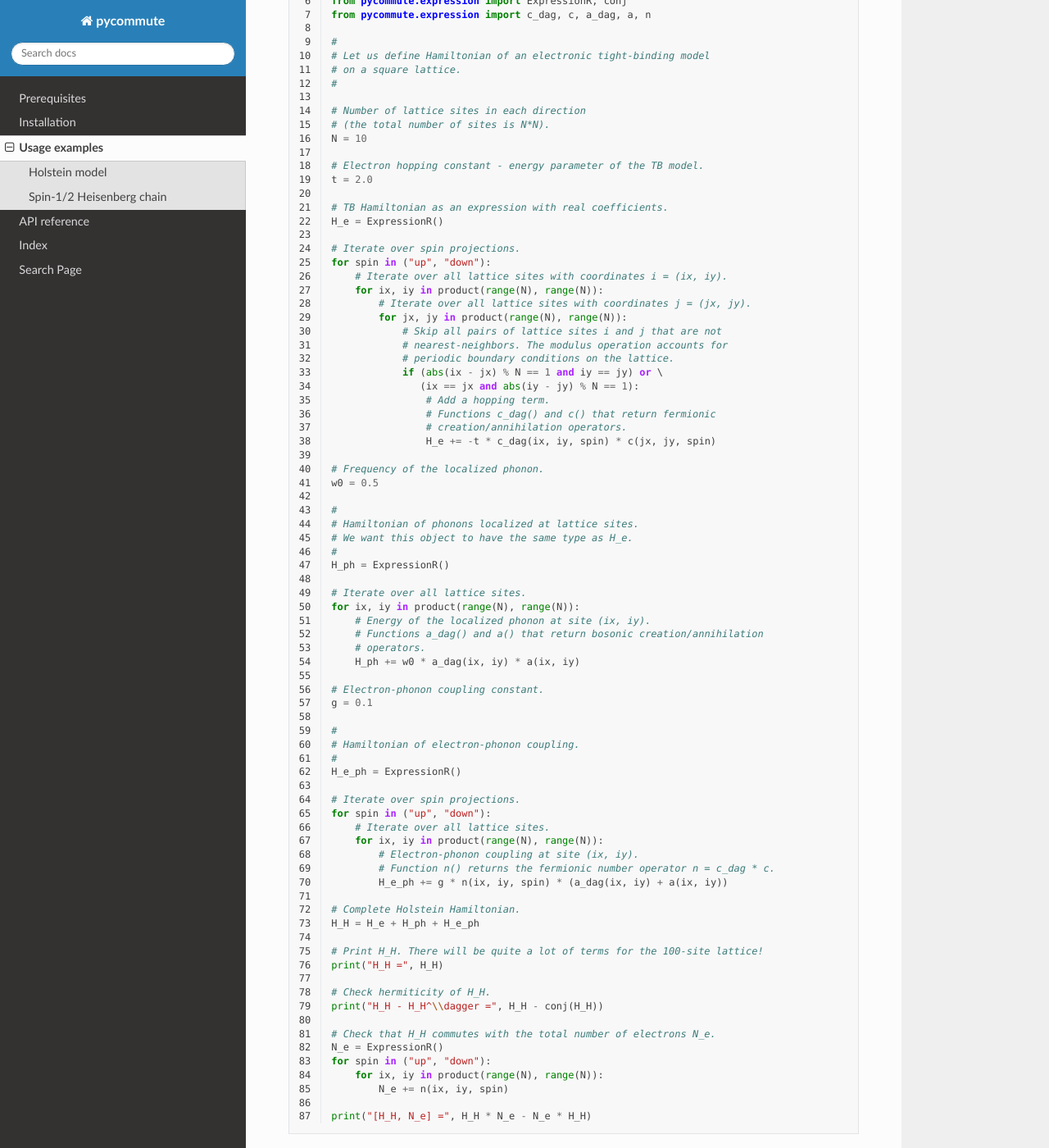
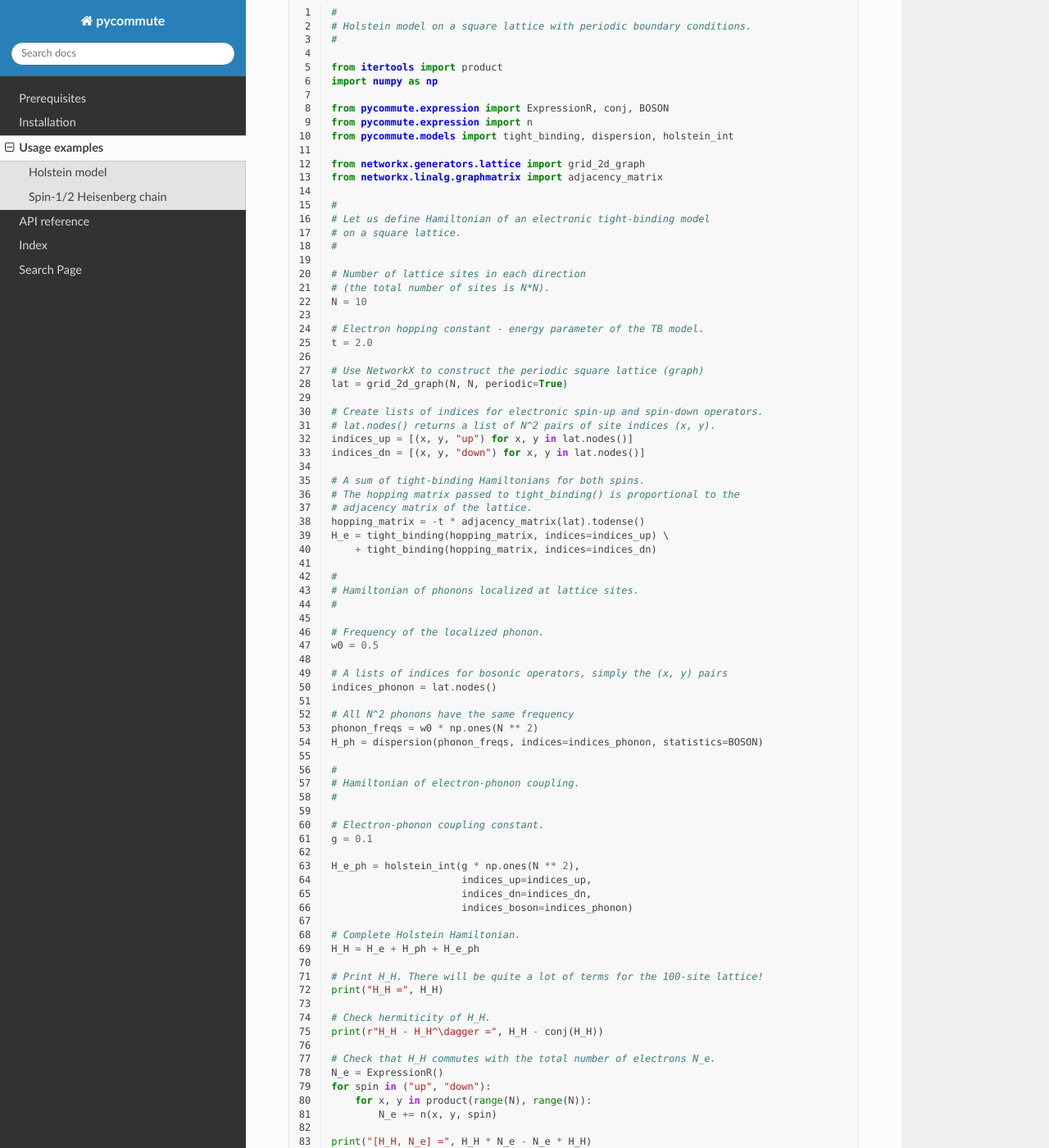
Before and after one commit to krivenko/pycommute, a Sphinx documentation site: the page built from docs/examples.rst, in a window 1280 px wide and 1400 px high, scrolled down 779 px. Shown: the whole window at 82% size. Built offline with Sphinx 7.4.7 and the Read the Docs theme 2.0.0, drawn with Linux system fonts in a browser that asks for light colours; some of the changed text lies outside the part shown.

Commit message:
doc: Make use of model functions in the 'holstein' example

```diff
--- a/docs/examples.rst
+++ b/docs/examples.rst
@@ -33,6 +33,12 @@ The Hamiltonian considered here is a sum of three terms.
 
     \hat H_\text{e-ph} = g \sum_\sigma \sum_i n_{i,\sigma}(a^\dagger_i + a_i).
 
+Instead of writing the sums over lattice sites explicitly, we call library
+functions :func:`tight_binding() <pycommute.models.tight_binding>`,
+:func:`dispersion() <pycommute.models.dispersion>` and
+:func:`holstein_int() <pycommute.models.holstein_int>`.
+We also make use of the `NetworkX <https://networkx.org/>`_ package
+to easily generate the adjacency matrix of the periodic square lattice.
 
 .. literalinclude:: holstein.py
   :language: python
--- a/docs/holstein.py
+++ b/docs/holstein.py
@@ -9,12 +9,18 @@
 # file, You can obtain one at http://mozilla.org/MPL/2.0/.
 
 #
-# Holstein model on a square lattice.
+# Holstein model on a square lattice with periodic boundary conditions.
 #
 
 from itertools import product
-from pycommute.expression import ExpressionR, conj
-from pycommute.expression import c_dag, c, a_dag, a, n
+import numpy as np
+
+from pycommute.expression import ExpressionR, conj, BOSON
+from pycommute.expression import n
+from pycommute.models import tight_binding, dispersion, holstein_int
+
+from networkx.generators.lattice import grid_2d_graph
+from networkx.linalg.graphmatrix import adjacency_matrix
 
 #
 # Let us define Hamiltonian of an electronic tight-binding model
@@ -28,56 +34,46 @@ N = 10
 # Electron hopping constant - energy parameter of the TB model.
 t = 2.0
 
-# TB Hamiltonian as an expression with real coefficients.
-H_e = ExpressionR()
+# Use NetworkX to construct the periodic square lattice (graph)
+lat = grid_2d_graph(N, N, periodic=True)
 
-# Iterate over spin projections.
-for spin in ("up", "down"):
-    # Iterate over all lattice sites with coordinates i = (ix, iy).
-    for ix, iy in product(range(N), range(N)):
-        # Iterate over all lattice sites with coordinates j = (jx, jy).
-        for jx, jy in product(range(N), range(N)):
-            # Skip all pairs of lattice sites i and j that are not
-            # nearest-neighbors. The modulus operation accounts for
-            # periodic boundary conditions on the lattice.
-            if (abs(ix - jx) % N == 1 and iy == jy) or \
-               (ix == jx and abs(iy - jy) % N == 1):
-                # Add a hopping term.
-                # Functions c_dag() and c() that return fermionic
-                # creation/annihilation operators.
-                H_e += -t * c_dag(ix, iy, spin) * c(jx, jy, spin)
+# Create lists of indices for electronic spin-up and spin-down operators.
+# lat.nodes() returns a list of N^2 pairs of site indices (x, y).
+indices_up = [(x, y, "up") for x, y in lat.nodes()]
+indices_dn = [(x, y, "down") for x, y in lat.nodes()]
+
+# A sum of tight-binding Hamiltonians for both spins.
+# The hopping matrix passed to tight_binding() is proportional to the
+# adjacency matrix of the lattice.
+hopping_matrix = -t * adjacency_matrix(lat).todense()
+H_e = tight_binding(hopping_matrix, indices=indices_up) \
+    + tight_binding(hopping_matrix, indices=indices_dn)
+
+#
+# Hamiltonian of phonons localized at lattice sites.
+#
 
 # Frequency of the localized phonon.
 w0 = 0.5
 
+# A lists of indices for bosonic operators, simply the (x, y) pairs
+indices_phonon = lat.nodes()
+
+# All N^2 phonons have the same frequency
+phonon_freqs = w0 * np.ones(N ** 2)
+H_ph = dispersion(phonon_freqs, indices=indices_phonon, statistics=BOSON)
+
 #
-# Hamiltonian of phonons localized at lattice sites.
-# We want this object to have the same type as H_e.
+# Hamiltonian of electron-phonon coupling.
 #
-H_ph = ExpressionR()
-
-# Iterate over all lattice sites.
-for ix, iy in product(range(N), range(N)):
-    # Energy of the localized phonon at site (ix, iy).
-    # Functions a_dag() and a() that return bosonic creation/annihilation
-    # operators.
-    H_ph += w0 * a_dag(ix, iy) * a(ix, iy)
 
 # Electron-phonon coupling constant.
 g = 0.1
 
-#
-# Hamiltonian of electron-phonon coupling.
-#
-H_e_ph = ExpressionR()
-
-# Iterate over spin projections.
-for spin in ("up", "down"):
-    # Iterate over all lattice sites.
-    for ix, iy in product(range(N), range(N)):
-        # Electron-phonon coupling at site (ix, iy).
-        # Function n() returns the fermionic number operator n = c_dag * c.
-        H_e_ph += g * n(ix, iy, spin) * (a_dag(ix, iy) + a(ix, iy))
+H_e_ph = holstein_int(g * np.ones(N ** 2),
+                      indices_up=indices_up,
+                      indices_dn=indices_dn,
+                      indices_boson=indices_phonon)
 
 # Complete Holstein Hamiltonian.
 H_H = H_e + H_ph + H_e_ph
@@ -86,12 +82,12 @@ H_H = H_e + H_ph + H_e_ph
 print("H_H =", H_H)
 
 # Check hermiticity of H_H.
-print("H_H - H_H^\\dagger =", H_H - conj(H_H))
+print(r"H_H - H_H^\dagger =", H_H - conj(H_H))
 
 # Check that H_H commutes with the total number of electrons N_e.
 N_e = ExpressionR()
 for spin in ("up", "down"):
-    for ix, iy in product(range(N), range(N)):
-        N_e += n(ix, iy, spin)
+    for x, y in product(range(N), range(N)):
+        N_e += n(x, y, spin)
 
 print("[H_H, N_e] =", H_H * N_e - N_e * H_H)
```
